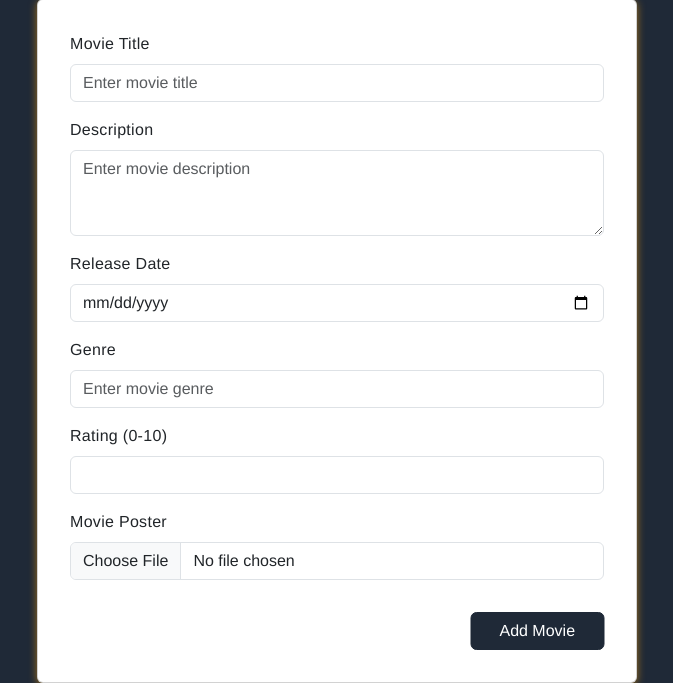
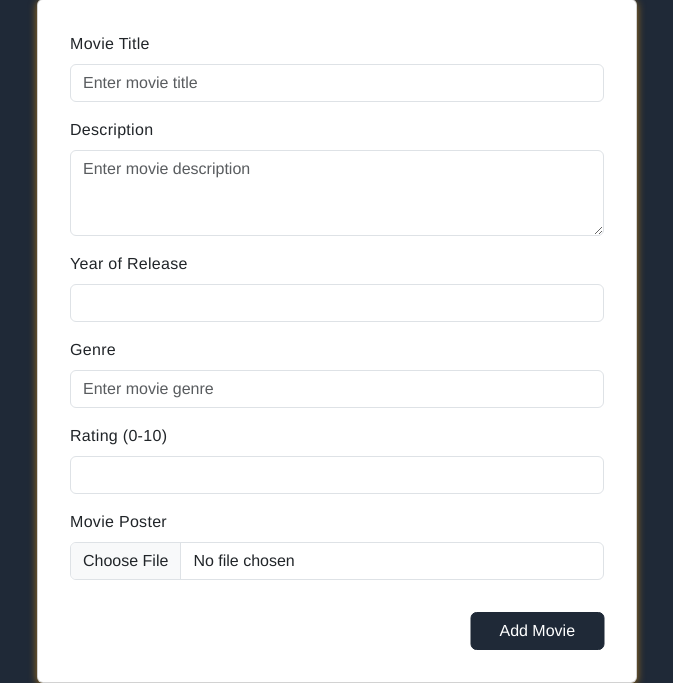
Before and after one commit to viveksojitra/Movie-Flix, a Node server app: page /add in a window 1280 px wide. Shown: the part 214-897 px from the top of the page, without its empty margins (303-976 px from the left). Run offline with Node 20, Linux system fonts and the light colour scheme; some libraries are stand-ins or nearby versions.

Commit message:
second commit

```diff
--- a/models/movieModel.js
+++ b/models/movieModel.js
@@ -3,7 +3,7 @@ const mongoose = require('mongoose');
 const movieSchema = new mongoose.Schema({
   title: { type: String },
   description: { type: String },
-  releaseDate: { type: Date },
+  releaseDate: { type: Number },
   genre: { type: String },
   rating: { type: Number },
   poster: { type: String }
--- a/views/addMovie.ejs
+++ b/views/addMovie.ejs
@@ -53,8 +53,8 @@
             <textarea id="description" name="description" class="form-control" placeholder="Enter movie description" rows="3" required></textarea>
           </div>
           <div class="mb-3">
-            <label for="releaseDate" class="form-label">Release Date</label>
-            <input type="date" id="releaseDate" name="releaseDate" class="form-control" required>
+            <label for="releaseDate" class="form-label">Year of Release</label>
+            <input type="number" id="releaseDate" name="releaseDate" class="form-control" required>
           </div>
           <div class="mb-3">
             <label for="genre" class="form-label">Genre</label>
--- a/views/editMovie.ejs
+++ b/views/editMovie.ejs
@@ -51,8 +51,8 @@
             <textarea id="description" name="description" class="form-control" placeholder="Enter movie description" rows="3" required><%= movie.description %></textarea>
           </div>
           <div class="mb-3">
-            <label for="releaseDate" class="form-label">Release Date</label>
-            <input type="date" id="releaseDate" name="releaseDate" class="form-control" value="<%= movie.releaseDate %>" required>
+            <label for="releaseDate" class="form-label">Year of Release</label>
+            <input type="number" id="releaseDate" name="releaseDate" class="form-control" value="<%= movie.releaseDate %>" required>
           </div>
           <div class="mb-3">
             <label for="genre" class="form-label">Genre</label>
```
Also changed, not shown: views/index.ejs (+4 -3 lines), 1 other file.
